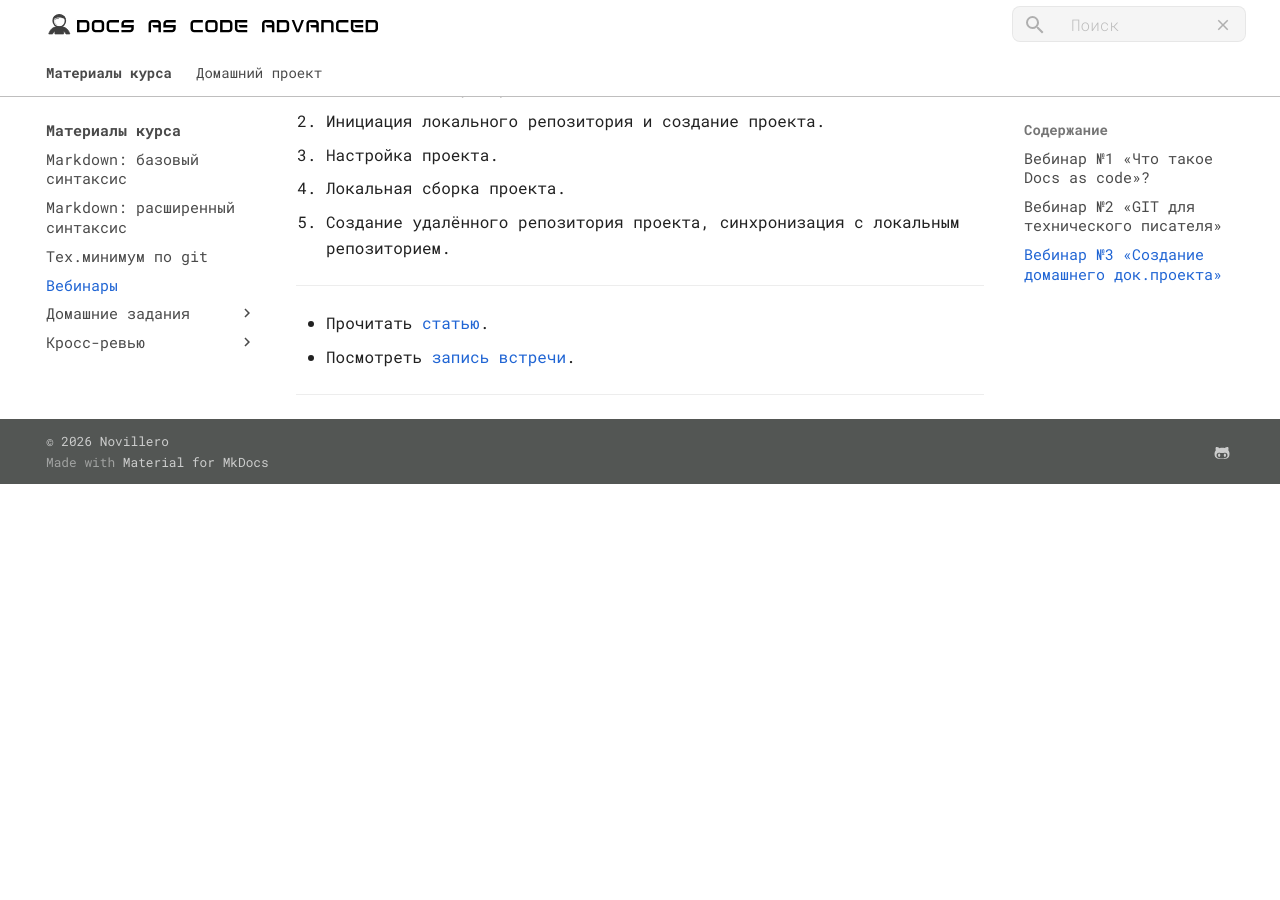
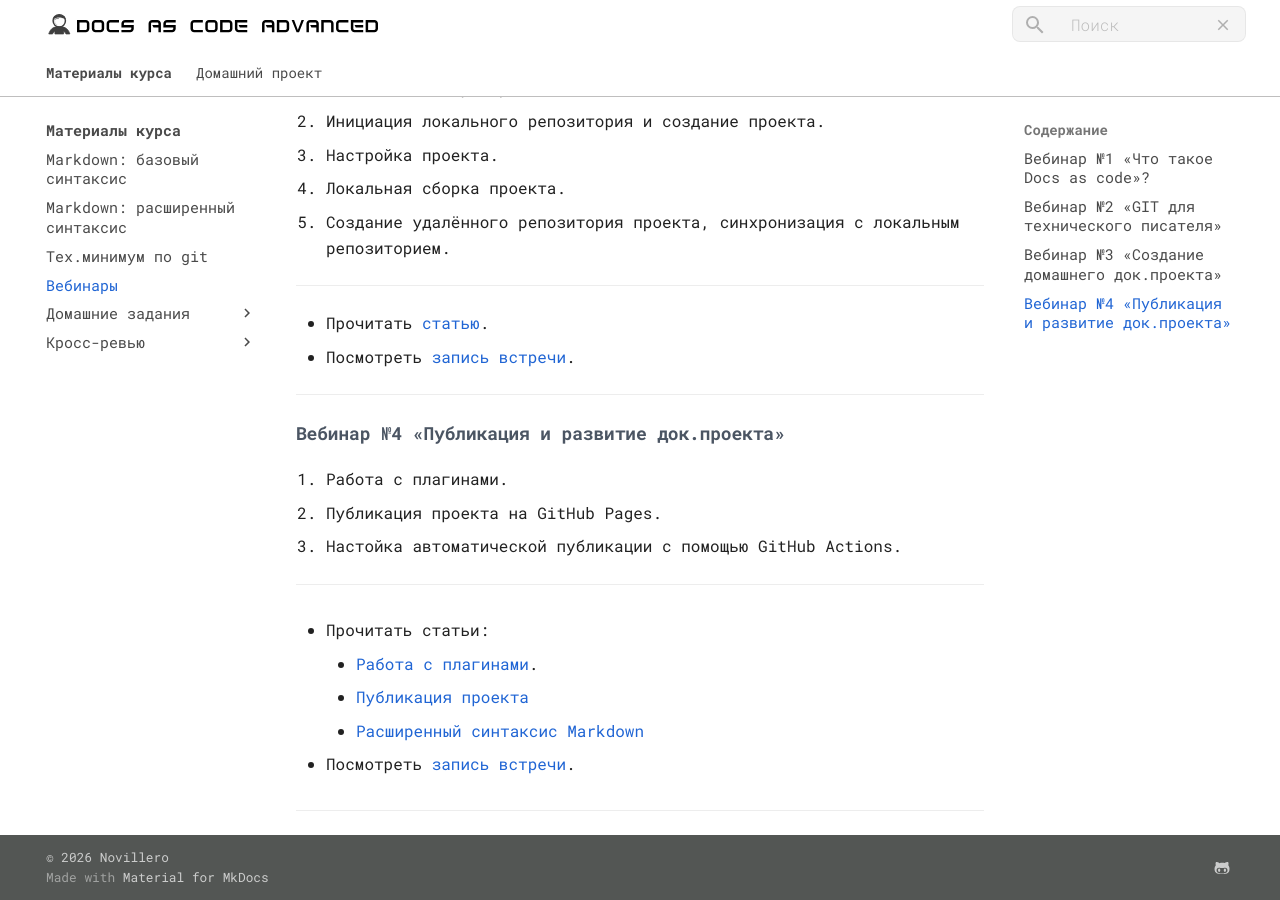
Before and after one commit to novillero/dac-4, an MkDocs documentation site: the page built from docs/meetings.md, in a window 1280 px wide and 900 px high, scrolled down 1473 px. Built offline with MkDocs 1.6.1 and Material for MkDocs 9.7.7, drawn with Linux system fonts in a browser that asks for light colours; before the commit the page ends 1957 px from its top, so only the background shows below that.

Commit message:
добавил запись воркшопа

```diff
--- a/docs/meetings.md
+++ b/docs/meetings.md
@@ -42,7 +42,7 @@
 
 ---
 
-* Скачать [презентацию](./original-docs/meeting-1.pdf){target=_blank}.
+* Скачать [презентацию](./original-docs/meeting-2.pdf){target=_blank}.
 * Посмотреть [запись встречи](https://disk.yandex.ru/i/B99YjLoXWjWAZA){target=_blank}.
 
 ---
@@ -61,3 +61,21 @@
 * Посмотреть [запись встречи](https://disk.yandex.ru/i/eG5rXAlF-vr8hw){target=_blank}.
 
 ---
+
+#### Вебинар №4 «Публикация и развитие док.проекта»
+
+1. Работа с плагинами.
+2. Публикация проекта на GitHub Pages.
+3. Настойка автоматической публикации с помощью GitHub Actions.
+
+---
+
+* Прочитать статьи:
+
+    * [Работа с плагинами](./pet-project/mkdocs-plugins.md).
+    * [Публикация проекта](./pet-project/mkdocs-publication.md)
+    * [Расширенный синтаксис Markdown](./markdown-extensions.md)
+
+* Посмотреть [запись встречи](https://disk.yandex.ru/i/Q6Vj15IQrlVV2g){target=_blank}.
+
+---
```
Also changed, not shown: 1 other file.
